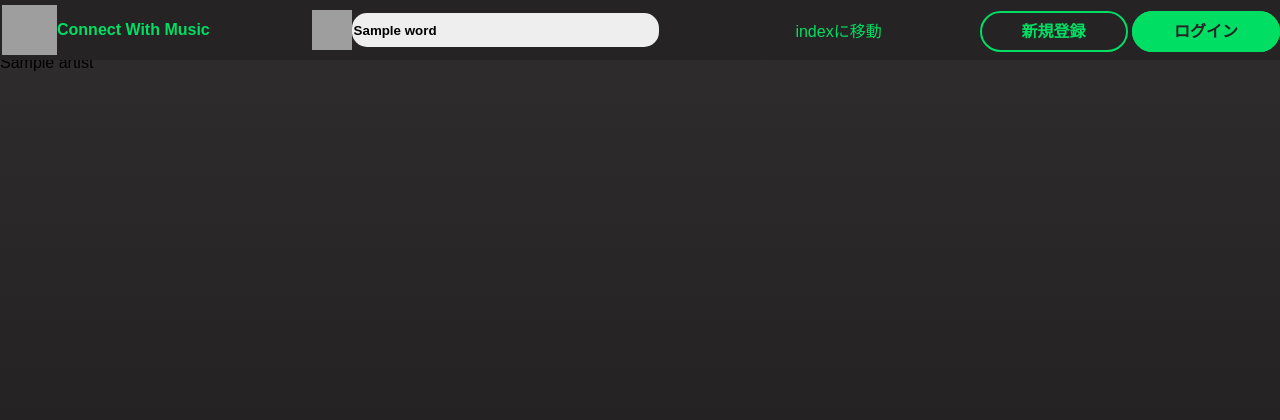
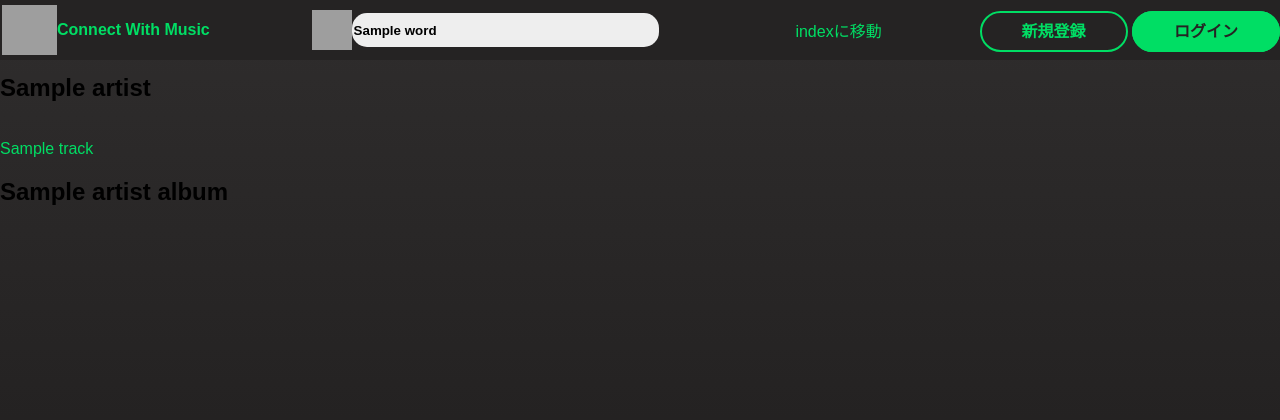
Before and after one commit to pepett/ProgramingContest, a Django app: template cwm/cwmapp/templates/cwm/artist.html in a window 1280 px wide. Shown: the top 420 px of the page. Run offline with Django 4.2, Linux system fonts and the light colour scheme; the template is opened without the code that fills it: most values are stand-ins (such as "Sample title", 1, 10 or a date in 2020); grey boxes are pictures that could not be loaded.

Commit message:
artisthtml

```diff
--- a/cwm/cwmapp/templates/cwm/album.html
+++ b/cwm/cwmapp/templates/cwm/album.html
@@ -1,2 +1,4 @@
 {% extends "cwm/base.html" %}
 {% load static %}
+{% block title %}artist{% endblock %}
+{% block content %}
--- a/cwm/cwmapp/templates/cwm/artist.html
+++ b/cwm/cwmapp/templates/cwm/artist.html
@@ -4,7 +4,25 @@
 {% block content %}
 <br><br><br>
     <main>
-        {{ artist.name }}
-        <img src="{{ artist.images.1.url }}" alt="">
+        <div class="artist">
+            <h2>{{ artist.name }}</h2>
+            <img src="{{ artist.images.1.url }}" alt="">
+        </div>
+        <div class="artist-track">
+            {% for i in artist_track.tracks %}
+                <div class="track">
+                    <a href="{% url 'mus' i.id %}">{{ i.name }}</a>
+                </div>
+            {% endfor %}
+        </div>
+        <div class="artist-album">
+            {% for i in artist_album.items %}
+                <div class="album">
+                    <h2>{{ i.name }}</h2>
+                    <img src="{{ i.images.1.url }}" alt="">
+                </div>
+            {% endfor %}
+        </div>
+
     </main>
 {% endblock %}
--- a/cwm/cwmapp/templates/cwm/index.html
+++ b/cwm/cwmapp/templates/cwm/index.html
@@ -34,7 +34,7 @@
             <a href="{% url 'mus' x.track.id %}">
                 <img class="music_img" src="{{x.track.album.images.0.url}}" width="150" height="150" class="" alt="">
                 <h3 class="SongNameText" ><a href="{% url 'mus' x.track.id %}">{{x.track.name}}</a></h3>
-                <h3 class="SongNameText" >{{x.track.artists.0.name}}</h3>
+                <h3 class="SongNameText" ><a href="{% url 'artist' x.track.artists.0.id %}">{{x.track.artists.0.name}}</a></h3>
             </a>
         </div>
         {% endfor %}
@@ -51,7 +51,7 @@
             <a href="{% url 'mus' y.id %}">
                 <img class="music_img" src="{{y.album.images.0.url}}" width="150" height="150" class="" alt="">
                 <h3 class="SongNameText" ><a href="{% url 'mus' y.id %}">{{y.name}}</a></h3>
-                <h3 class="SongNameText" >{{y.artists.0.name}}</h3>
+                <h3 class="SongNameText" ><a href="{% url 'artist' y.artists.0.id %}">{{y.artists.0.name}}</a></h3>
             </a>
         </div>
         {% endfor %}
@@ -68,7 +68,7 @@
             <a href="{% url 'mus' z.id %}">
                 <img class="music_img" src="{{z.album.images.0.url}}" width="150" height="150" class="" alt="">
                 <h3 class="SongNameText" ><a href="{% url 'mus' z.id %}">{{z.name}}</a></h3>
-                <h3 class="SongNameText" >{{z.artists.0.name}}</h3>
+                <h3 class="SongNameText" ><a href="{% url 'artist' z.artists.0.id %}">{{z.artists.0.name}}</a></h3>
             </a>
         </div>
         {% endfor %}
```
Also changed, not shown: cwm/cwmapp/views.py (+7 -2 lines), 1 other file.
